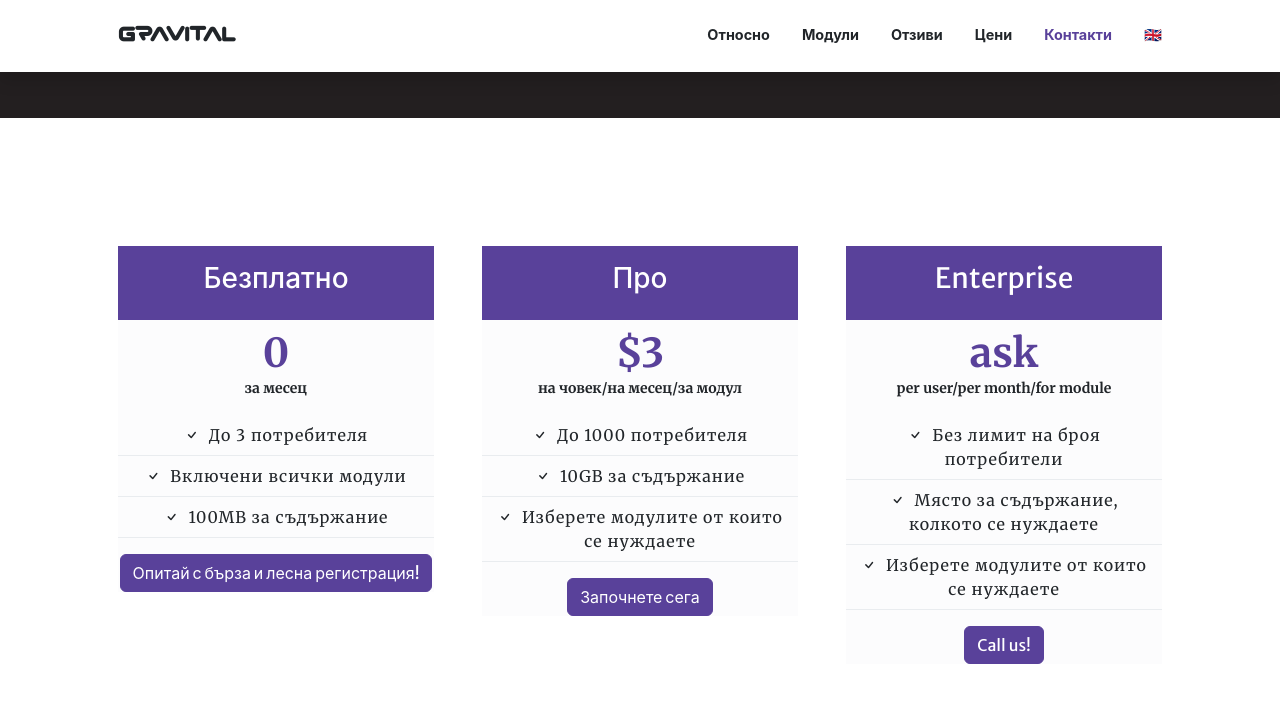
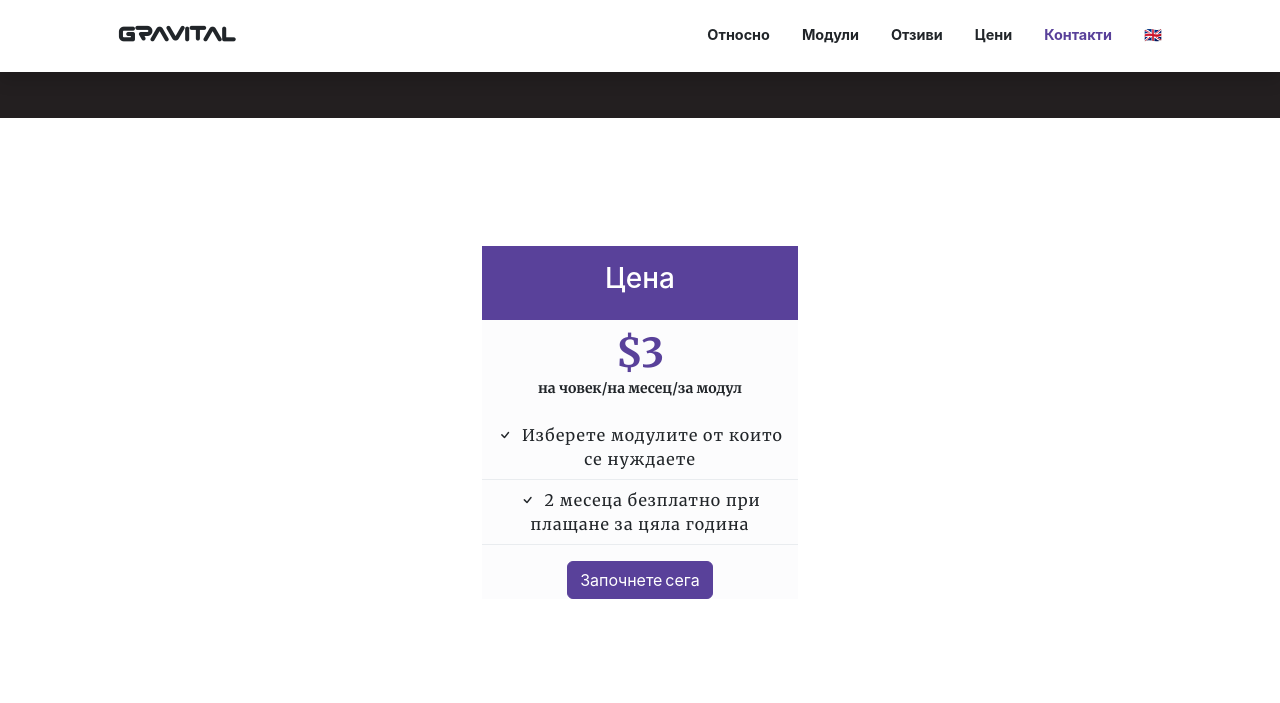
Before and after one commit to gravital-hr/gravital-hr.github.io, a Jekyll site: the page built from bg.md, in a window 1280 px wide and 900 px high, scrolled down 3168 px. Shown: the top 703 px of the window. Built offline with Jekyll 4.4.1, drawn with Linux system fonts in a browser that asks for light colours; comment, search, counter and statistics services are not loaded; some of the changed text lies outside the part shown.

```diff
--- a/bg.md
+++ b/bg.md
@@ -89,33 +89,34 @@ sections:
     section_id: pricing
     #background_style: bg-info
     prices:
-      - title: Безплатно
-        price: 0
-        interval: за месец
-        action: Опитай с бърза и лесна регистрация!
-        url: '#'
-        features:
-        - До 3 потребителя
-        - Включени всички модули
-        - 100MB за съдържание
-      - title: Про
+      # - title: Безплатно
+      #   price: 0
+      #   interval: за месец
+      #   action: Опитай с бърза и лесна регистрация!
+      #   url: '#'
+      #   features:
+      #   - До 3 потребителя
+      #   - Включени всички модули
+      #   - 100MB за съдържание
+      - title: Цена
         price: $3
         interval: на човек/на месец/за модул
         action: Започнете сега
         url: '#contacts'
         features:
-        - До 1000 потребителя
-        - 10GB за съдържание
+        # - До 1000 потребителя
+        # - 10GB за съдържание
         - Изберете модулите от които се нуждаете
-      - title: Enterprise
-        price: ask
-        interval: per user/per month/for module
-        action: Call us!
-        url: '#contacts'
-        features:
-        - Без лимит на броя потребители
-        - Място за съдържание, колкото се нуждаете
-        - Изберете модулите от които се нуждаете
+        - 2 месеца безплатно при плащане за цяла година
+      # - title: Enterprise
+      #   price: ask
+      #   interval: per user/per month/for module
+      #   action: Call us!
+      #   url: '#contacts'
+      #   features:
+      #   - Без лимит на броя потребители
+      #   - Място за съдържание, колкото се нуждаете
+      #   - Изберете модулите от които се нуждаете
 
 
   - type: contact.html
@@ -130,11 +131,8 @@ sections:
     - title: E-Mail
       icon: bi-envelope-fill
       url: mailto:contact@yourwebsite.com
-    - title: Twitter
-      icon: bi-twitter
-      url: '#'
-    - title: Facebook
-      icon: bi-facebook
+    - title: Linkedin
+      icon: bi-linkedin
       url: '#'
 
 ---
```
Also changed, not shown: index.md (+24 -26 lines).
